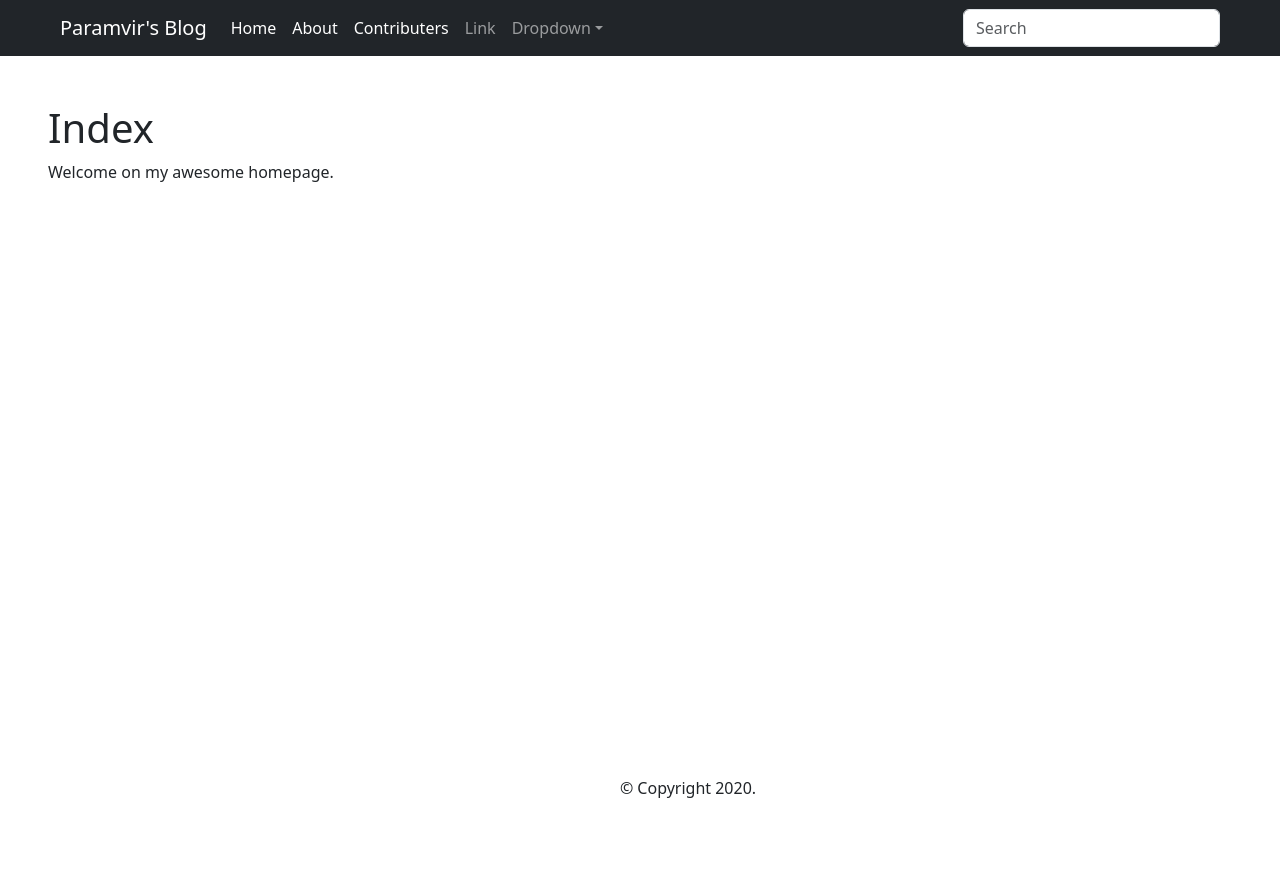
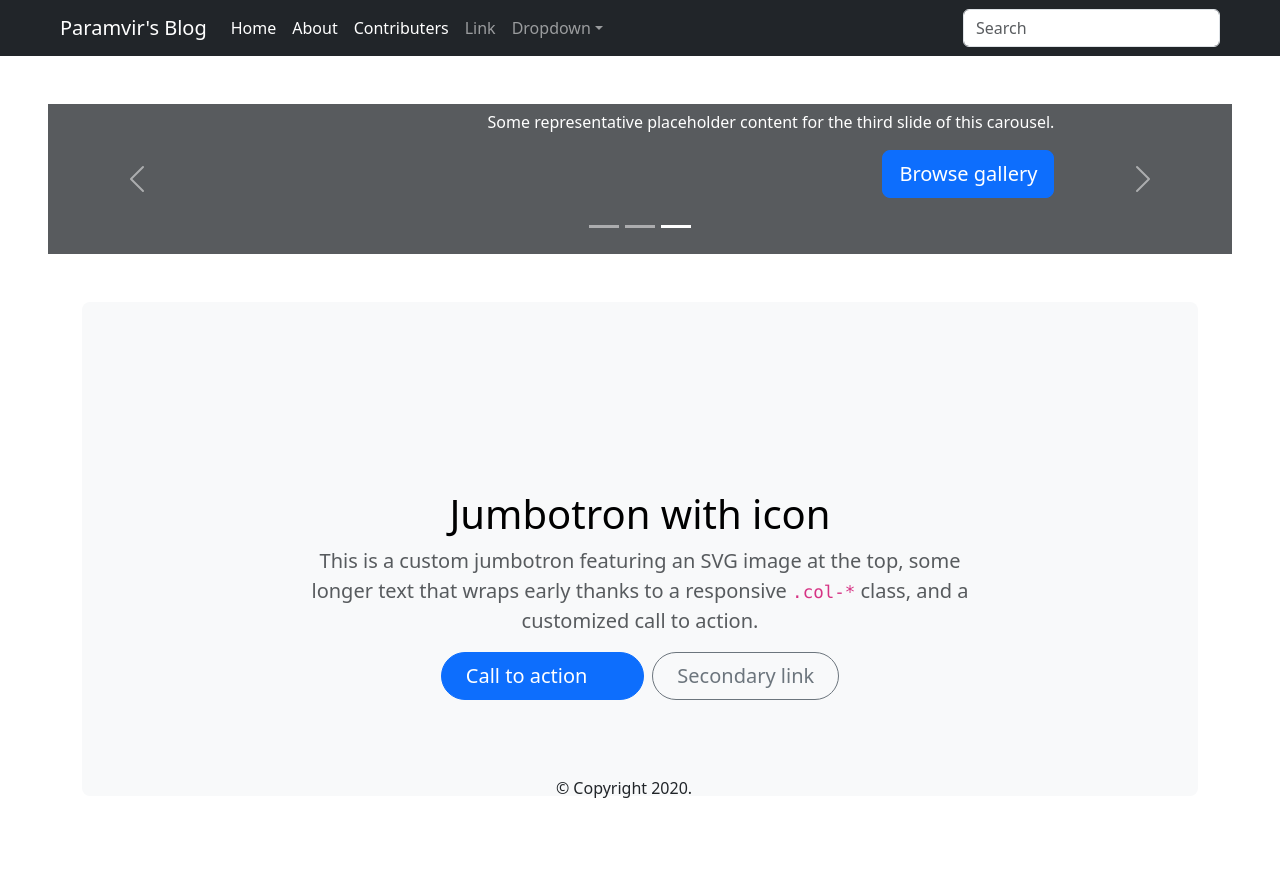
Before and after one commit to Paramvir12121/Flask-Blog, a Python web app: template flask/templates/home.html in a window 1280 px wide; the page is wider, and only the part inside the window is pictured. Before the commit the page ends 798 px from the top of that part, so only its background shows below. Run offline with Jinja, Linux system fonts and the light colour scheme; the template is opened without the code that fills it: most values are stand-ins (such as "Sample title", 1, 10 or a date in 2020).

Commit message:
new elements added but not working properly

```diff
--- a/flask/static/styles.css
+++ b/flask/static/styles.css
@@ -1,9 +1,6 @@
-
-
 #footer {
     position:absolute;
     bottom:0;
-    width:100%;
+    width:90%;
     text-align: center;
-    /* height:60px;  */
 }
--- /dev/null
+++ b/flask/templates/footer.html
@@ -0,0 +1,5 @@
+<footer class="footer mt-auto py-3 bg-body-tertiary">
+    <div class="container">
+      <span class="text-body-secondary">Place sticky footer content here.</span>
+    </div>
+  </footer>
--- a/flask/templates/home.html
+++ b/flask/templates/home.html
@@ -1,7 +1,69 @@
 {% extends "layout.html" %}
 {% block title %}Home{% endblock %}
 {% block content %}
-  <h1>Index</h1>
-  <p class="important">
-    Welcome on my awesome homepage.
+<div id="myCarousel" class="carousel slide mb-6" data-bs-ride="carousel">
+  <div class="carousel-indicators">
+    <button type="button" data-bs-target="#myCarousel" data-bs-slide-to="0" class="" aria-label="Slide 1"></button>
+    <button type="button" data-bs-target="#myCarousel" data-bs-slide-to="1" aria-label="Slide 2" class=""></button>
+    <button type="button" data-bs-target="#myCarousel" data-bs-slide-to="2" aria-label="Slide 3" class="active" aria-current="true"></button>
+  </div>
+  <div class="carousel-inner">
+    <div class="carousel-item">
+      <svg class="bd-placeholder-img" width="100%" height="100%" xmlns="http://www.w3.org/2000/svg" aria-hidden="true" preserveAspectRatio="xMidYMid slice" focusable="false"><rect width="100%" height="100%" fill="var(--bs-secondary-color)"></rect></svg>
+      <div class="container">
+        <div class="carousel-caption text-start">
+          <h1>Example headline.</h1>
+          <p class="opacity-75">Some representative placeholder content for the first slide of the carousel.</p>
+          <p><a class="btn btn-lg btn-primary" href="#">Sign up today</a></p>
+        </div>
+      </div>
+    </div>
+    <div class="carousel-item active carousel-item-start">
+      <svg class="bd-placeholder-img" width="100%" height="100%" xmlns="http://www.w3.org/2000/svg" aria-hidden="true" preserveAspectRatio="xMidYMid slice" focusable="false"><rect width="100%" height="100%" fill="var(--bs-secondary-color)"></rect></svg>
+      <div class="container">
+        <div class="carousel-caption">
+          <h1>Another example headline.</h1>
+          <p>Some representative placeholder content for the second slide of the carousel.</p>
+          <p><a class="btn btn-lg btn-primary" href="#">Learn more</a></p>
+        </div>
+      </div>
+    </div>
+    <div class="carousel-item carousel-item-next carousel-item-start">
+      <svg class="bd-placeholder-img" width="100%" height="100%" xmlns="http://www.w3.org/2000/svg" aria-hidden="true" preserveAspectRatio="xMidYMid slice" focusable="false"><rect width="100%" height="100%" fill="var(--bs-secondary-color)"></rect></svg>
+      <div class="container">
+        <div class="carousel-caption text-end">
+          <h1>One more for good measure.</h1>
+          <p>Some representative placeholder content for the third slide of this carousel.</p>
+          <p><a class="btn btn-lg btn-primary" href="#">Browse gallery</a></p>
+        </div>
+      </div>
+    </div>
+  </div>
+  <button class="carousel-control-prev" type="button" data-bs-target="#myCarousel" data-bs-slide="prev">
+    <span class="carousel-control-prev-icon" aria-hidden="true"></span>
+    <span class="visually-hidden">Previous</span>
+  </button>
+  <button class="carousel-control-next" type="button" data-bs-target="#myCarousel" data-bs-slide="next">
+    <span class="carousel-control-next-icon" aria-hidden="true"></span>
+    <span class="visually-hidden">Next</span>
+  </button>
+</div>
+<div class="container my-5">
+  <div class="p-5 text-center bg-body-tertiary rounded-3">
+    <svg class="bi mt-4 mb-3" style="color: var(--bs-indigo);" width="100" height="100"><use xlink:href="#bootstrap"></use></svg>
+    <h1 class="text-body-emphasis">Jumbotron with icon</h1>
+    <p class="col-lg-8 mx-auto fs-5 text-muted">
+      This is a custom jumbotron featuring an SVG image at the top, some longer text that wraps early thanks to a responsive <code>.col-*</code> class, and a customized call to action.
+    </p>
+    <div class="d-inline-flex gap-2 mb-5">
+      <button class="d-inline-flex align-items-center btn btn-primary btn-lg px-4 rounded-pill" type="button">
+        Call to action
+        <svg class="bi ms-2" width="24" height="24"><use xlink:href="#arrow-right-short"></use></svg>
+      </button>
+      <button class="btn btn-outline-secondary btn-lg px-4 rounded-pill" type="button">
+        Secondary link
+      </button>
+    </div>
+  </div>
+</div>
 {% endblock %}
--- a/flask/templates/layout.html
+++ b/flask/templates/layout.html
@@ -11,11 +11,14 @@
     {% include "navbar.html" %}
 
     <div class="p-5">
-    <div id="content">{% block content %}{% endblock %}</div>
+    <div id="content">
+      {% block content %}
+      {% endblock %}
+    </div>
     <div id="footer">
       &copy; Copyright {{current_year}}.
-      <script src="https://cdn.jsdelivr.net/npm/bootstrap@5.3.3/dist/js/bootstrap.bundle.min.js" integrity="sha384-YvpcrYf0tY3lHB60NNkmXc5s9fDVZLESaAA55NDzOxhy9GkcIdslK1eN7N6jIeHz" crossorigin="anonymous"></script>
     </div>
   </div>
+  <script src="https://cdn.jsdelivr.net/npm/bootstrap@5.3.3/dist/js/bootstrap.bundle.min.js" integrity="sha384-YvpcrYf0tY3lHB60NNkmXc5s9fDVZLESaAA55NDzOxhy9GkcIdslK1eN7N6jIeHz" crossorigin="anonymous"></script>
   </body>
 </html>
--- /dev/null
+++ b/flask/templates/test.html
@@ -0,0 +1,3 @@
+<div id="footer">
+    &copy; Copyright {{current_year}}.
+  </div>
```
